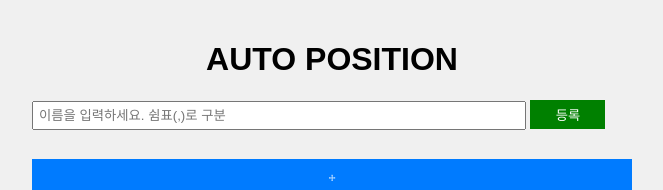
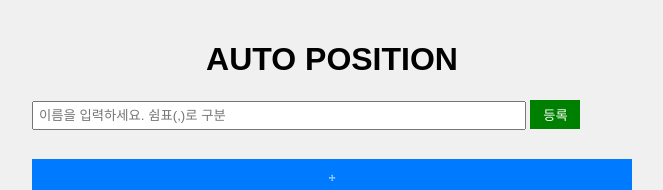
Before and after one commit to WOONJANG/baseball, a plain HTML site: page index.html in a window 1280 px wide. Shown: the top 190 px of the page, without its empty margins (308-971 px from the left). Drawn offline with Linux system fonts and the light colour scheme.

Commit message:
index.html 업데이트

```diff
--- a/index.html
+++ b/index.html
@@ -12,7 +12,7 @@
 
 <div class="input-section">
     <input type="text" id="name-input" placeholder="이름을 입력하세요. 쉼표(,)로 구분">
-    <button id="save-names" style="width:75px;">등록</button>
+    <button id="save-names" style="width:50px;">등록</button>
 </div>
 
 <div id="player-container"></div>
```
